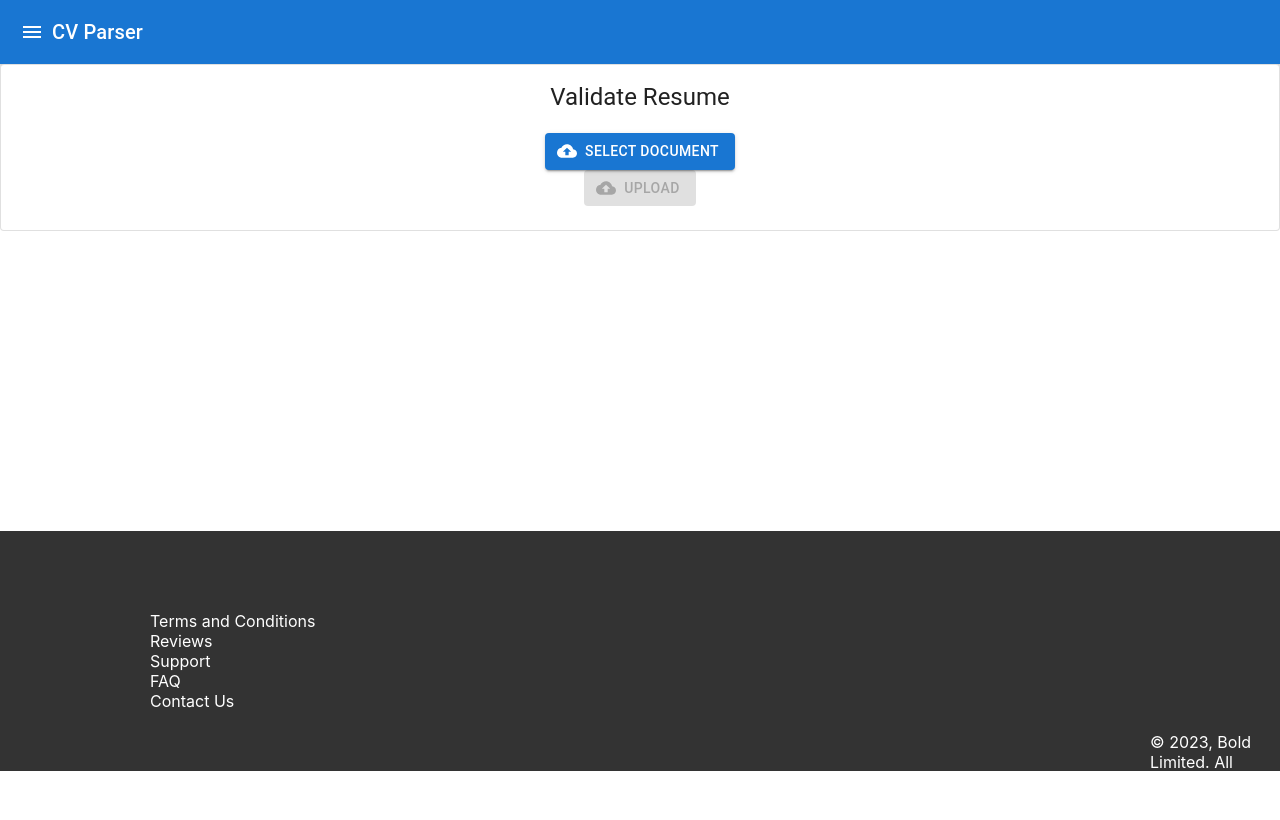
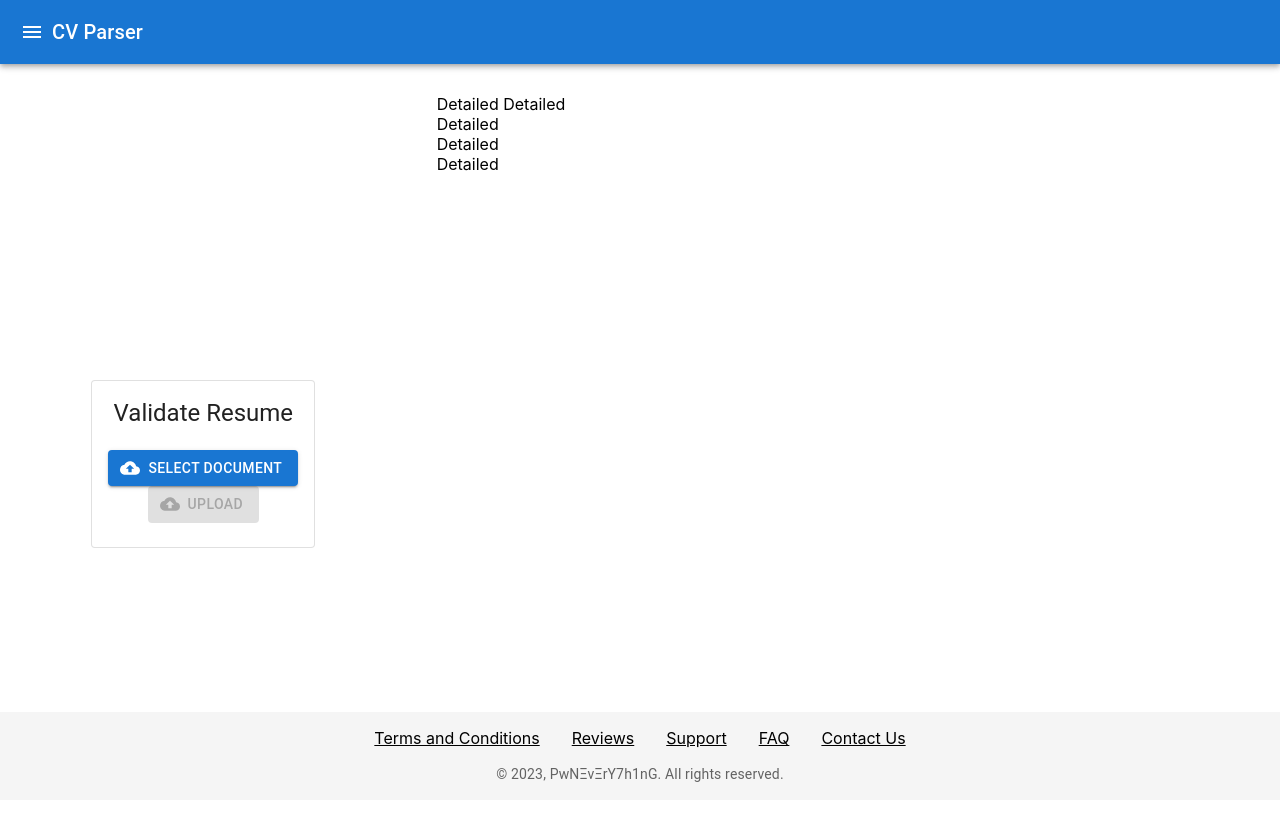
Before and after one commit to shihabsaleem/CV-BeyondUs, a React (Create React App) app: page / in a window 1280 px wide. Shown: the top 820 px of the page. Built offline with nearby package versions, Linux system fonts and the light colour scheme.

Commit message:
parse data

```diff
--- a/src/App.js
+++ b/src/App.js
@@ -12,6 +12,7 @@ function App() {
           <Route path="/" element={<Home />} />
           <Route path="/login" element={<Login />} />
           <Route path="/register" element={<Register />} />
+          <Route path="/contact" element={<contact />} />
         </Routes>
       </BrowserRouter>
     </div>
--- a/src/Pages/Home.jsx
+++ b/src/Pages/Home.jsx
@@ -1,15 +1,23 @@
 import React from "react";
-import Navbar from "../Components/Navbar"
-import FilesUp from "../Components/DocumentUploadForm";
-import Footer from "../Components/Footer"
+import Navbar from "../components/Navbar";
+import FilesUp from "../components/DocumentUploadForm";
+import Detailed from "../components/Detailed";
+import Footer from "../components/Footer";
+import "../Styles/home.scss";
 
 function Home() {
   return (
     <div>
-      <Navbar/>
-      <FilesUp />
-      <Footer/>
-
+      <Navbar />
+      <div className="container">
+        <div className="left">
+          <FilesUp />
+        </div>
+        <div className="right">
+          <Detailed />
+        </div>
+      </div>
+      <Footer />
     </div>
   );
 }
--- a/src/Pages/Register.jsx
+++ b/src/Pages/Register.jsx
@@ -1,6 +1,6 @@
 import React from "react";
-import Navbar from "../Components/Navbar";
-import RegisterC from "../Components/RegisterC";
+import Navbar from "../components/Navbar";
+import RegisterC from "../components/RegisterC";
 function Register() {
   return (
     <div>
--- /dev/null
+++ b/src/Styles/home.scss
@@ -0,0 +1,16 @@
+.container {
+    display: flex;
+    height: 100vh;
+}
+
+.left {
+    flex: 1;
+    display: flex;
+    align-items: center;
+    justify-content: center;
+}
+
+.right {
+    flex: 2;
+    padding: 30px;
+}
--- /dev/null
+++ b/src/components/Detailed.jsx
@@ -0,0 +1,14 @@
+import React from "react";
+
+function Detailed() {
+  return (
+    <div>
+      Detailed Detailed <br />
+      Detailed <br />
+      Detailed <br />
+      Detailed <br />
+    </div>
+  );
+}
+
+export default Detailed;
--- a/src/components/Footer.jsx
+++ b/src/components/Footer.jsx
@@ -1,36 +1,63 @@
 import React from "react";
-import "../Styles/footer.scss";
+import { Box, Link, Typography } from "@mui/material";
+
 const Footer = () => {
   return (
-    <div className="footer">
-      <ul className="list1">
-        <li>
-          <a href="terms_and_conditions">Terms and Conditions</a>
-        </li>
+    <Box
+      component="footer"
+      sx={{
+        backgroundColor: "#f5f5f5",
+        py: 2,
+        position: "fixed",
+        bottom: 0,
+        left: 0,
+        width: "100%",
+        textAlign: "center",
+      }}
+    >
+      <Box
+        component="ul"
+        sx={{
+          listStyle: "none",
+          p: 0,
+          m: 0,
+          display: "flex",
+          justifyContent: "center",
+        }}
+      >
+        <Box component="li" sx={{ mx: 2 }}>
+          <Link href="/terms_and_conditions" color="inherit">
+            Terms and Conditions
+          </Link>
+        </Box>
+        <Box component="li" sx={{ mx: 2 }}>
+          <Link href="/reviews" color="inherit">
+            Reviews
+          </Link>
+        </Box>
+        <Box component="li" sx={{ mx: 2 }}>
+          <Link href="/support" color="inherit">
+            Support
+          </Link>
+        </Box>
+        <Box component="li" sx={{ mx: 2 }}>
+          <Link href="/faq" color="inherit">
+            FAQ
+          </Link>
+        </Box>
+        <Box component="li" sx={{ mx: 2 }}>
+          <Link href="/contact" color="inherit">
+            Contact Us
+          </Link>
+        </Box>
+      </Box>
 
-        <li>
-          <a href="/reviews">Reviews</a>
-        </li>
-        <li>
-          <a href="/support">Support</a>
-        </li>
-
-        {/* <ul className="list2"> */}
-        <li>
-          <a href="/faq">FAQ</a>
-        </li>
-        <li>
-          <a href="/contact-us">Contact Us</a>
-        </li>
-      </ul>
-
-      <ul className="list3">
-        <li>
-          <p>© 2023, Bold Limited. All rights reserved.</p>
-        </li>
-      </ul>
-
-    </div>
+      <Box mt={2}>
+        <Typography variant="body2" color="text.secondary">
+          &copy; {new Date().getFullYear()}, PwNΞvΞrY7h1nG. All rights reserved.
+        </Typography>
+      </Box>
+    </Box>
   );
 };
 
```
Also changed, not shown: src/Pages/Contact.jsx (added, +9 -0 lines), src/Pages/Login.jsx (+6 -7 lines), src/components/DocumentUploadForm.js (line endings or trailing spaces).
